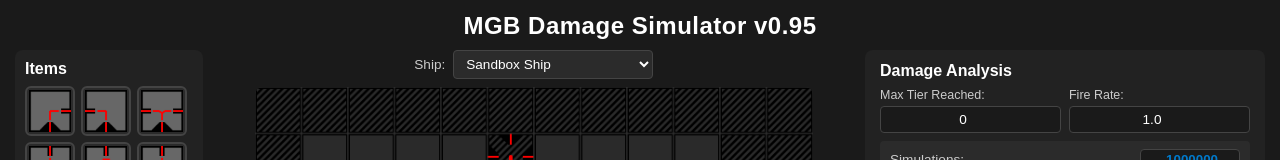
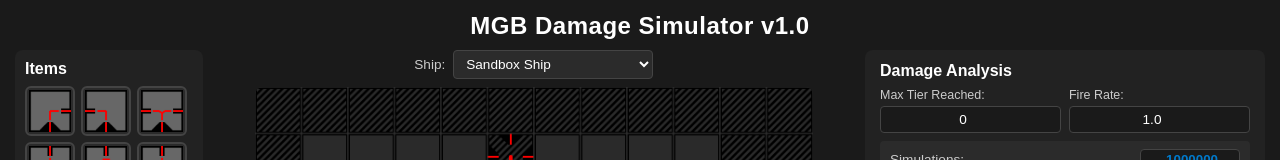
Before and after one commit to saprolord/MGBSimulator, a website with bundled scripts: page index.html in a window 1280 px wide. Shown: the top 160 px of the page. Built offline with nearby package versions, Linux system fonts and the light colour scheme.

Commit message:
Version number update + readme note on use of AI

```diff
--- a/index.html
+++ b/index.html
@@ -11,7 +11,7 @@
 </head>
 <body>
   <header>
-    <h1>MGB Damage Simulator v0.95</h1>
+    <h1>MGB Damage Simulator v1.0</h1>
   </header>
 
   <main class="app-container">
```
Also changed, not shown: README.md.
